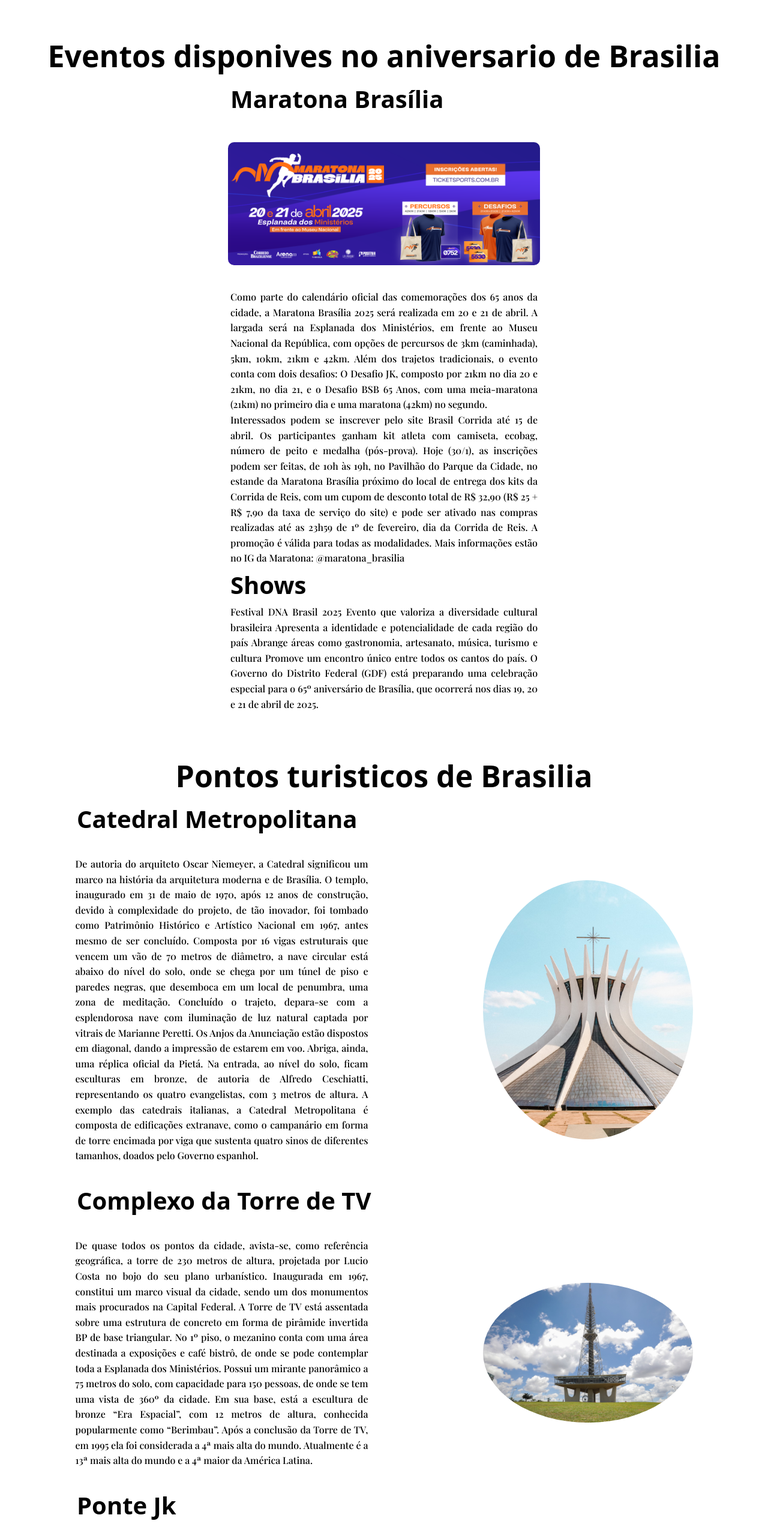
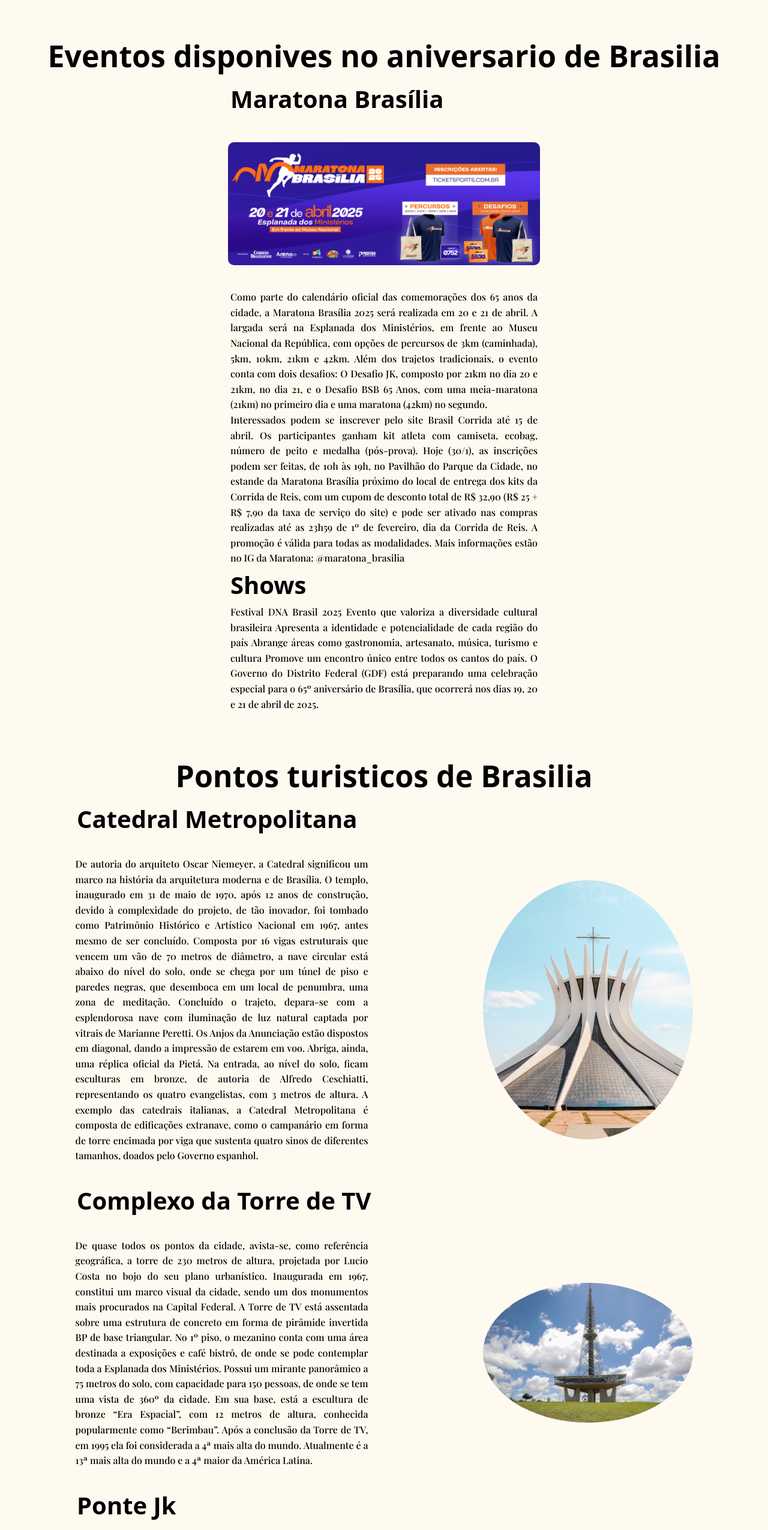
Before and after one commit to luan-sousaa/Page_aniversario_brasilia, a plain HTML site: page home.html in a window 1280 px wide. Shown: the part 1997-4547 px from the top of the page at 60% size. Drawn offline with nearby package versions, Linux system fonts and the light colour scheme; a web font is replaced by a local one.

Commit message:
mudança de cor do backgroud

```diff
--- a/style.css
+++ b/style.css
@@ -146,7 +146,7 @@ section {
         font-family: "Playfair Display", serif;
 
     }
-    background: white;
+    background: floralwhite;
 }
 
 #secao4{
@@ -182,7 +182,7 @@ section {
         font-family: "Playfair Display", serif;
 
     }
-    background: white;
+    background: floralwhite;
 }
 
 .gallery_container{
@@ -219,7 +219,3 @@ footer {
     text-align: center;
     padding: 20px;
 }
-
-a{
-    color: white;
-}
```
